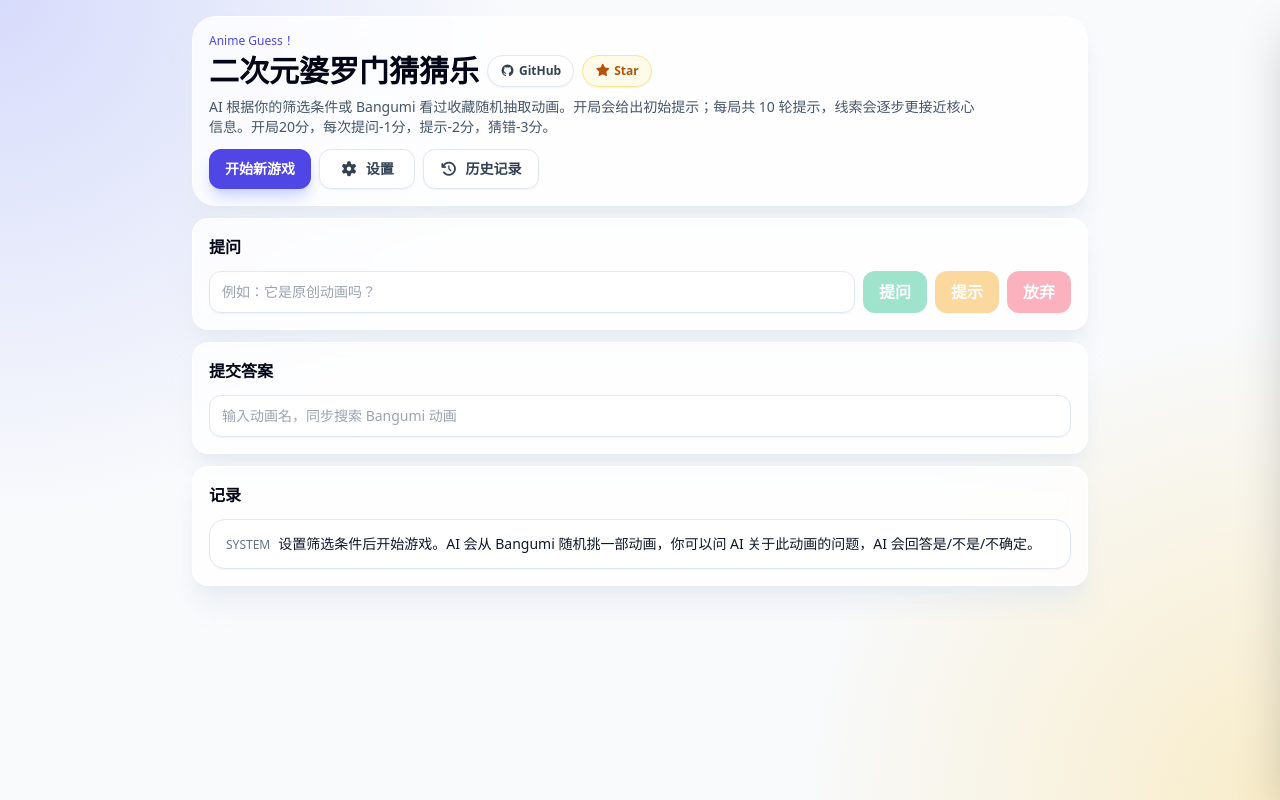
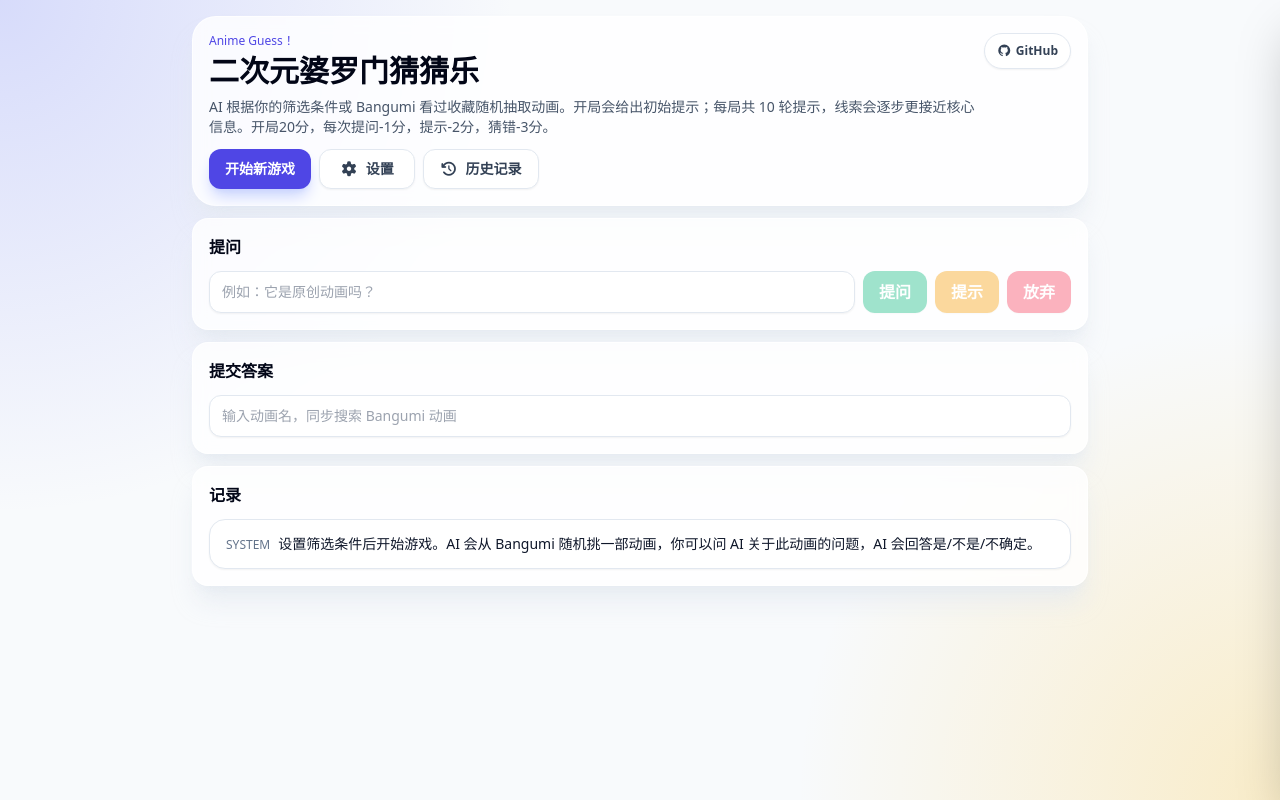
Before and after one commit to nepsyn/anime-guess-ai, a Nuxt app: page / in a window 1280 px wide. Built offline with nearby package versions, Linux system fonts and the light colour scheme.

Commit message:
fix: simplify hero GitHub action

```diff
--- a/app/app.vue
+++ b/app/app.vue
@@ -392,34 +392,25 @@ async function submitGuess(item = selected.value) {
   >
     <div class="mx-auto max-w-4xl space-y-3">
       <section class="glass rounded-3xl px-3 py-4 sm:px-4">
+        <div class="flex flex-col gap-3 sm:flex-row sm:items-start sm:justify-between">
           <div>
             <p class="text-xs font-medium text-indigo-600">Anime Guess！</p>
-          <div class="mt-1 flex flex-wrap items-center gap-2">
-            <h1 class="text-2xl font-bold text-slate-950 sm:text-3xl">二次元婆罗门猜猜乐</h1>
+            <h1 class="mt-1 text-2xl font-bold text-slate-950 sm:text-3xl">二次元婆罗门猜猜乐</h1>
+          </div>
           <a
             :href="GITHUB_URL"
             target="_blank"
             rel="noopener noreferrer"
             aria-label="在 GitHub 查看项目"
-              class="inline-flex h-8 items-center gap-1 rounded-full border border-slate-200 bg-white px-3 text-xs font-semibold text-slate-700 shadow-sm hover:border-indigo-200 hover:bg-indigo-50"
+            class="inline-flex h-9 shrink-0 items-center justify-center gap-1 rounded-full border border-slate-200 bg-white px-3 text-xs font-semibold text-slate-700 shadow-sm hover:border-indigo-200 hover:bg-indigo-50"
           >
             <i class="fa-brands fa-github"></i>GitHub
-            </a>
-            <a
-              :href="GITHUB_URL"
-              target="_blank"
-              rel="noopener noreferrer"
-              aria-label="给项目点 Star"
-              class="inline-flex h-8 items-center gap-1 rounded-full border border-amber-200 bg-amber-50 px-3 text-xs font-semibold text-amber-700 shadow-sm hover:bg-amber-100"
-            >
-              <i class="fa-solid fa-star"></i>Star
           </a>
         </div>
         <p class="mt-2 max-w-3xl text-xs leading-5 text-slate-600 sm:text-sm">
           AI 根据你的筛选条件或 Bangumi 看过收藏随机抽取动画。开局会给出初始提示；每局共 10
           轮提示，线索会逐步更接近核心信息。开局20分，每次提问-1分，提示-2分，猜错-3分。
         </p>
-        </div>
         <div class="mt-3 flex flex-wrap items-center gap-2">
           <button
             :disabled="loading"
```
Also changed, not shown: 1 other file (tests, documents, lock files or other folders). Lines whose indentation alone changed are shown as unchanged.
